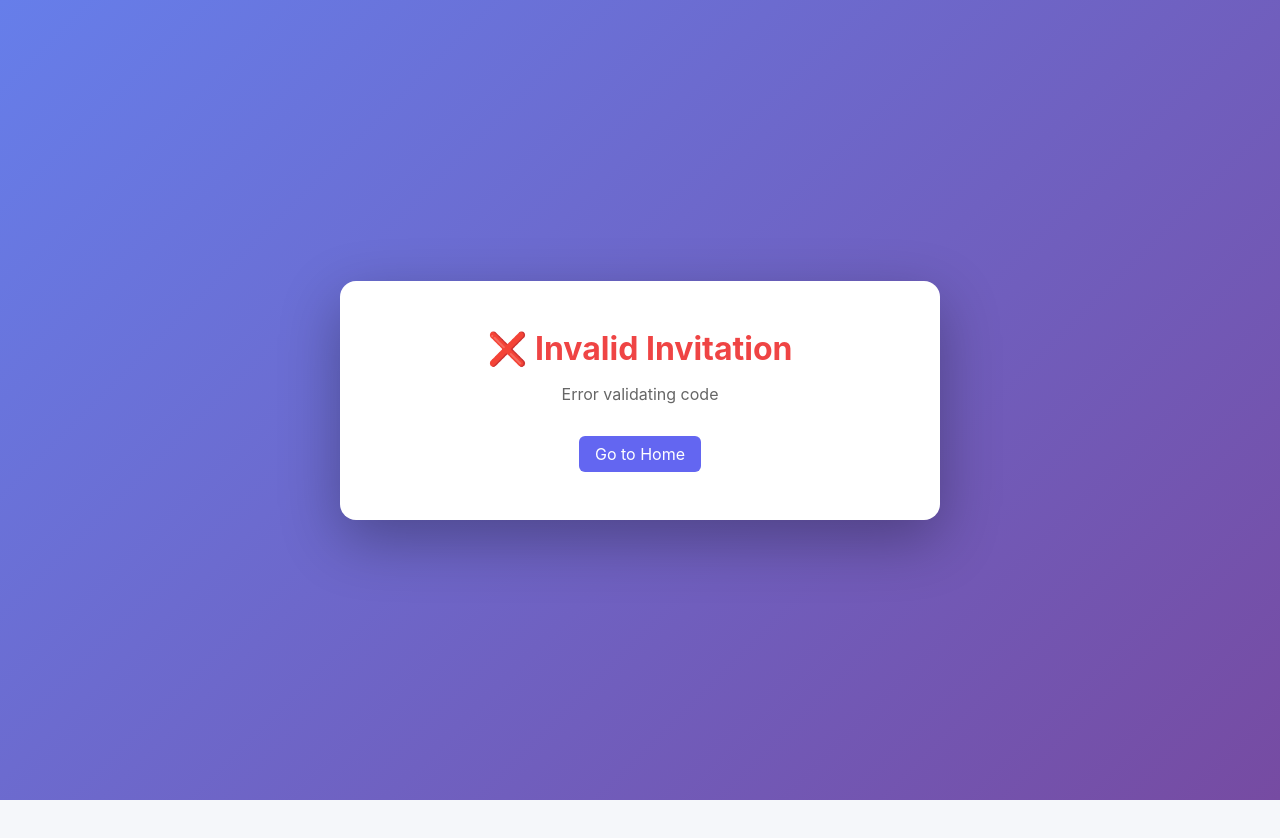
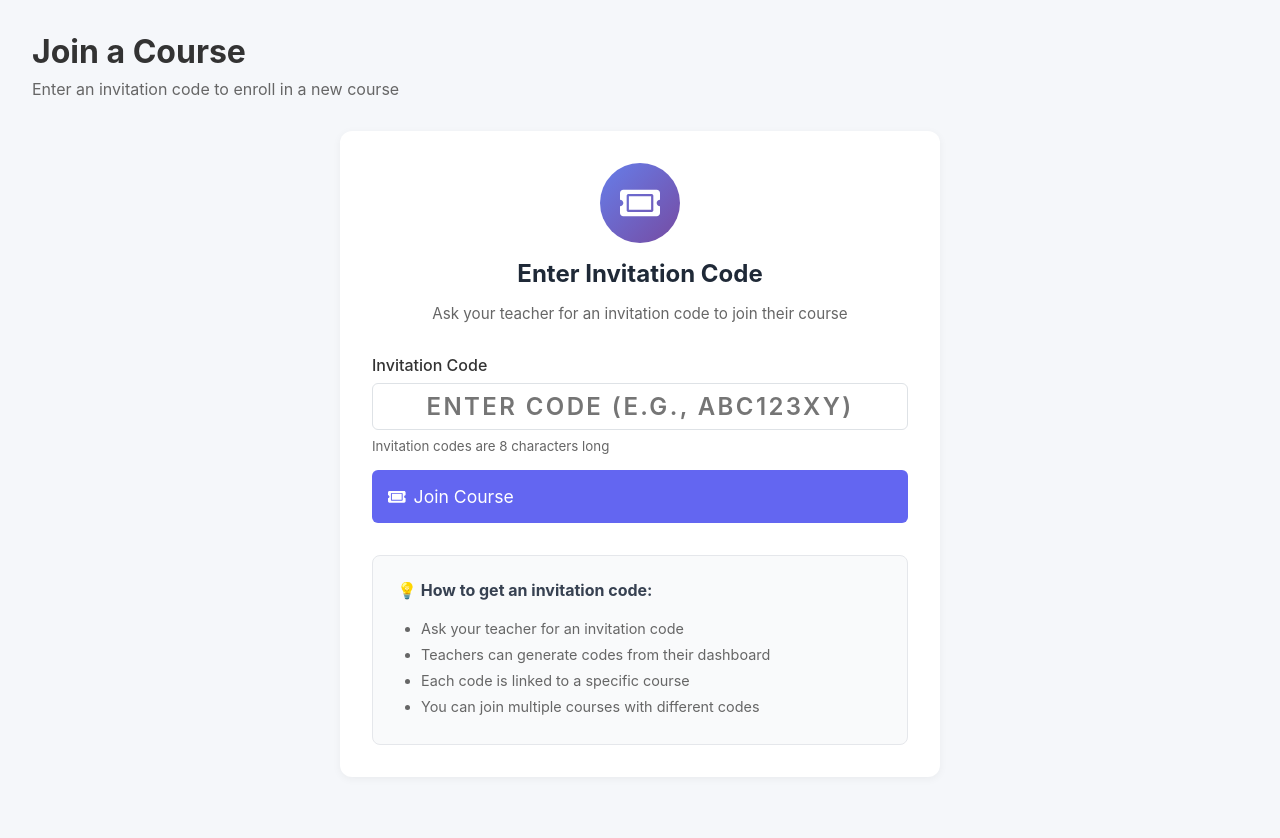
Before and after one commit to alejandro-d3v/NEXUS-X, a React (Vite) app in the folder FRONT/: page /join/1 in a window 1280 px wide. Shown: the top 838 px of the page. Before the commit the page ends 800 px from the top, so only its background shows below. Built offline with nearby package versions, Linux system fonts and the light colour scheme; no server answers.

Commit message:
feat: Add student course joining via invitation code and enable multi-course enrollment.

```diff
--- a/FRONT/src/App.tsx
+++ b/FRONT/src/App.tsx
@@ -9,7 +9,6 @@ import { Register } from './pages/Register';
 import { Dashboard } from './pages/Dashboard';
 import { GenerateActivity } from './pages/GenerateActivity';
 import { PublicActivities } from './pages/PublicActivities';
-import { JoinCourse } from './pages/JoinCourse';
 import { WelcomeCourse } from './pages/WelcomeCourse';
 import { UserRole } from './types';
 
@@ -34,6 +33,7 @@ import { StudentLayout } from './components/layouts/StudentLayout';
 import { StudentDashboard } from './pages/student/Dashboard';
 import { StudentProfile } from './pages/student/Profile';
 import { StudentActivityDetail } from './pages/student/StudentActivityDetail';
+import { JoinCourse } from './pages/student/JoinCourse';
 
 const DashboardRedirect = () => {
   const { user } = useAuth();
@@ -127,6 +127,7 @@ function App() {
             }
           >
             <Route path="dashboard" element={<StudentDashboard />} />
+            <Route path="join-course" element={<JoinCourse />} />
             <Route path="profile" element={<StudentProfile />} />
             <Route path="activities/:id" element={<StudentActivityDetail />} />
           </Route>
--- a/FRONT/src/components/layouts/StudentLayout.tsx
+++ b/FRONT/src/components/layouts/StudentLayout.tsx
@@ -4,6 +4,7 @@ import { useAuth } from '../../context/AuthContext';
 import {
     FaHome,
     FaUser,
+    FaTicketAlt,
     FaSignOutAlt,
     FaBars,
     FaTimes
@@ -16,6 +17,7 @@ export const StudentLayout: React.FC = () => {
 
     const menuItems = [
         { path: '/student/dashboard', label: 'Dashboard', icon: FaHome },
+        { path: '/student/join-course', label: 'Join Course', icon: FaTicketAlt },
         { path: '/student/profile', label: 'Profile', icon: FaUser },
     ];
 
--- /dev/null
+++ b/FRONT/src/pages/student/JoinCourse.tsx
@@ -0,0 +1,152 @@
+import React, { useState } from 'react';
+import { useNavigate } from 'react-router-dom';
+import { useAuth } from '../../context/AuthContext';
+import toast from 'react-hot-toast';
+import { FaTicketAlt, FaSpinner } from 'react-icons/fa';
+import api from '../../services/api';
+
+export const JoinCourse: React.FC = () => {
+    const navigate = useNavigate();
+    const { user } = useAuth();
+    const [code, setCode] = useState('');
+    const [loading, setLoading] = useState(false);
+
+    const handleSubmit = async (e: React.FormEvent) => {
+        e.preventDefault();
+
+        if (!code.trim()) {
+            toast.error('Please enter an invitation code');
+            return;
+        }
+
+        try {
+            setLoading(true);
+            const response = await api.post(`/invitations/join/${code.trim().toUpperCase()}`);
+
+            toast.success(response.data.message || 'Successfully joined the course!');
+
+            // Redirect to dashboard to see the new course
+            setTimeout(() => {
+                navigate('/student/dashboard');
+            }, 1500);
+        } catch (error: any) {
+            const errorMessage = error.response?.data?.error || 'Invalid or expired invitation code';
+            toast.error(errorMessage);
+        } finally {
+            setLoading(false);
+        }
+    };
+
+    return (
+        <div className="page-container">
+            <div className="page-header">
+                <div>
+                    <h1>Join a Course</h1>
+                    <p style={{ color: '#666', marginTop: '0.5rem' }}>
+                        Enter an invitation code to enroll in a new course
+                    </p>
+                </div>
+            </div>
+
+            <div className="section-card" style={{ maxWidth: '600px', margin: '2rem auto' }}>
+                <div style={{ textAlign: 'center', marginBottom: '2rem' }}>
+                    <div
+                        style={{
+                            width: '80px',
+                            height: '80px',
+                            borderRadius: '50%',
+                            background: 'linear-gradient(135deg, #667eea 0%, #764ba2 100%)',
+                            display: 'flex',
+                            alignItems: 'center',
+                            justifyContent: 'center',
+                            margin: '0 auto 1rem',
+                        }}
+                    >
+                        <FaTicketAlt size={40} color="white" />
+                    </div>
+                    <h2>Enter Invitation Code</h2>
+                    <p style={{ color: '#666', fontSize: '0.95rem' }}>
+                        Ask your teacher for an invitation code to join their course
+                    </p>
+                </div>
+
+                <form onSubmit={handleSubmit}>
+                    <div className="form-group">
+                        <label htmlFor="code">Invitation Code</label>
+                        <input
+                            id="code"
+                            type="text"
+                            value={code}
+                            onChange={(e) => setCode(e.target.value.toUpperCase())}
+                            placeholder="Enter code (e.g., ABC123XY)"
+                            maxLength={8}
+                            style={{
+                                textAlign: 'center',
+                                fontSize: '1.5rem',
+                                fontWeight: '600',
+                                letterSpacing: '0.1em',
+                                textTransform: 'uppercase',
+                            }}
+                            disabled={loading}
+                            required
+                        />
+                        <small style={{ color: '#666', display: 'block', marginTop: '0.5rem' }}>
+                            Invitation codes are 8 characters long
+                        </small>
+                    </div>
+
+                    <button
+                        type="submit"
+                        className="btn btn-primary"
+                        style={{ width: '100%', padding: '1rem', fontSize: '1.1rem' }}
+                        disabled={loading}
+                    >
+                        {loading ? (
+                            <>
+                                <FaSpinner className="spinner" /> Joining...
+                            </>
+                        ) : (
+                            <>
+                                <FaTicketAlt /> Join Course
+                            </>
+                        )}
+                    </button>
+                </form>
+
+                <div
+                    style={{
+                        marginTop: '2rem',
+                        padding: '1.5rem',
+                        background: '#f9fafb',
+                        borderRadius: '8px',
+                        border: '1px solid #e5e7eb',
+                    }}
+                >
+                    <h3 style={{ fontSize: '1rem', marginBottom: '1rem', color: '#374151' }}>
+                        💡 How to get an invitation code:
+                    </h3>
+                    <ul style={{ color: '#666', fontSize: '0.9rem', lineHeight: '1.8', paddingLeft: '1.5rem' }}>
+                        <li>Ask your teacher for an invitation code</li>
+                        <li>Teachers can generate codes from their dashboard</li>
+                        <li>Each code is linked to a specific course</li>
+                        <li>You can join multiple courses with different codes</li>
+                    </ul>
+                </div>
+
+                {user?.studentProfile && (
+                    <div style={{ marginTop: '1.5rem', textAlign: 'center' }}>
+                        <p style={{ color: '#666', fontSize: '0.9rem' }}>
+                            Already enrolled in courses?{' '}
+                            <a
+                                href="/student/dashboard"
+                                style={{ color: '#667eea', textDecoration: 'none', fontWeight: '500' }}
+                            >
+                                View Dashboard
+                            </a>
+                        </p>
+                    </div>
+                )}
+            </div>
+        </div>
+    );
+};
--- a/FRONT/src/pages/teacher/Dashboard.tsx
+++ b/FRONT/src/pages/teacher/Dashboard.tsx
@@ -25,18 +25,12 @@ export const TeacherDashboard: React.FC = () => {
     const fetchDashboardData = async () => {
         try {
             const [gradesData, invitationsData] = await Promise.all([
-                gradeService.getAll(),
+                gradeService.getMyGrades(), // Only get grades where current user is the teacher
                 invitationService.getMyCodes(),
             ]);
 
-            // Filter grades where current user is the teacher
-            // Note: We need to get teacher profile first to match teacherId
-            const teacherGrades = gradesData.filter(
-                (grade: Grade) => grade.teacher?.id
-            );
-
-            // Calculate total students across all grades
-            const totalStudents = teacherGrades.reduce(
+            // Calculate total students across all my grades
+            const totalStudents = gradesData.reduce(
                 (sum: number, grade: Grade) => sum + (grade._count?.students || 0),
                 0
             );
@@ -47,12 +41,12 @@ export const TeacherDashboard: React.FC = () => {
             ).length;
 
             setStats({
-                totalGrades: teacherGrades.length,
+                totalGrades: gradesData.length,
                 totalStudents,
                 activeInvitations,
             });
 
-            setMyGrades(teacherGrades);
+            setMyGrades(gradesData);
         } catch (error) {
             toast.error('Error loading dashboard data');
             console.error(error);
--- a/FRONT/src/pages/teacher/MyGrades.tsx
+++ b/FRONT/src/pages/teacher/MyGrades.tsx
@@ -29,14 +29,11 @@ export const MyGrades: React.FC = () => {
     const fetchData = async () => {
         try {
             const [gradesData, institutionsData] = await Promise.all([
-                gradeService.getAll(),
+                gradeService.getMyGrades(), // Only get my grades
                 institutionService.getAll(),
             ]);
 
-            // Filter only grades where current user is the teacher
-            const myGrades = gradesData.filter((grade: Grade) => grade.teacher?.id);
-
-            setGrades(myGrades);
+            setGrades(gradesData);
             setInstitutions(institutionsData);
         } catch (error) {
             toast.error('Error loading data');
--- a/FRONT/src/services/grade.service.ts
+++ b/FRONT/src/services/grade.service.ts
@@ -19,6 +19,11 @@ export const gradeService = {
         if (filters?.search) params.append('search', filters.search);
 
         const response = await api.get(`/grades?${params.toString()}`);
+        return response.data;
+    },
+
+    async getMyGrades(): Promise<Grade[]> {
+        const response = await api.get('/grades/my-grades');
         return response.data;
     },
 
```
Also changed, not shown: 1 other file (tests, documents, lock files or other folders).
